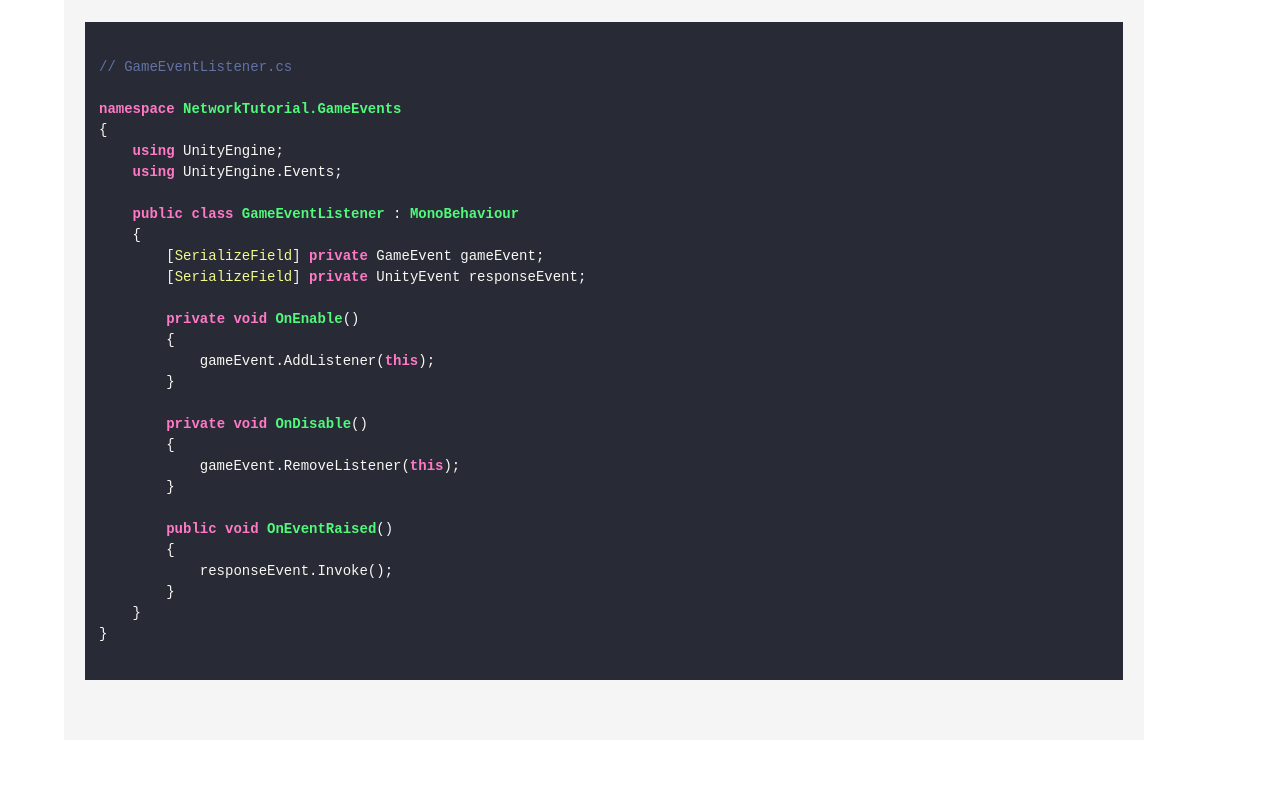
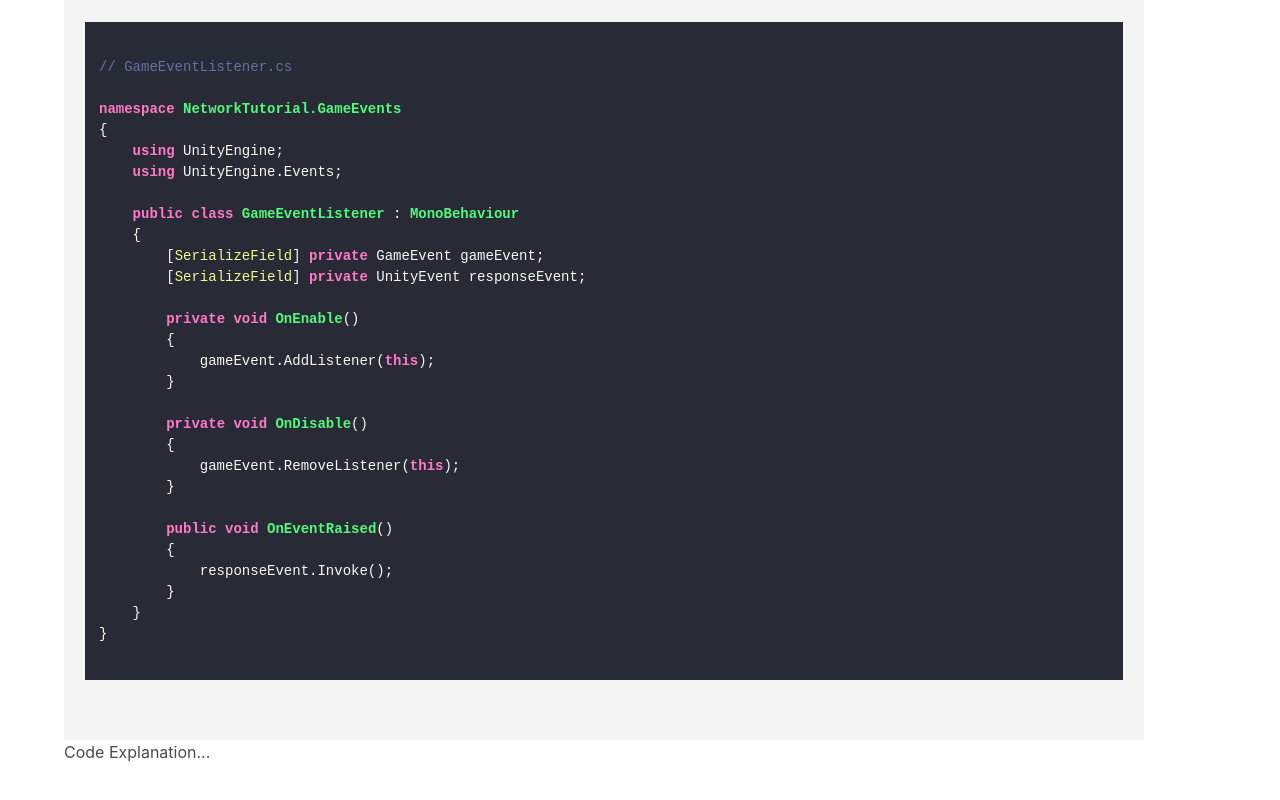
Before and after one commit to toddkc/pun_tutorial, a plain HTML site: page index.html in a window 1280 px wide. Shown: the part 4033-4833 px from the top of the page. Drawn offline with nearby package versions, Linux system fonts and the light colour scheme.

```diff
--- a/index.html
+++ b/index.html
@@ -159,6 +159,7 @@
 						</code>
 					</pre>
 				</div>
+				<p>Code Explanation...</p>
             </div>
         </div>
     </section>
```
Also changed, not shown: pics/pun_voice.png (renamed from pics/pun_voice.PNG), pics/unityhub.png (renamed from pics/unityhub.PNG).
